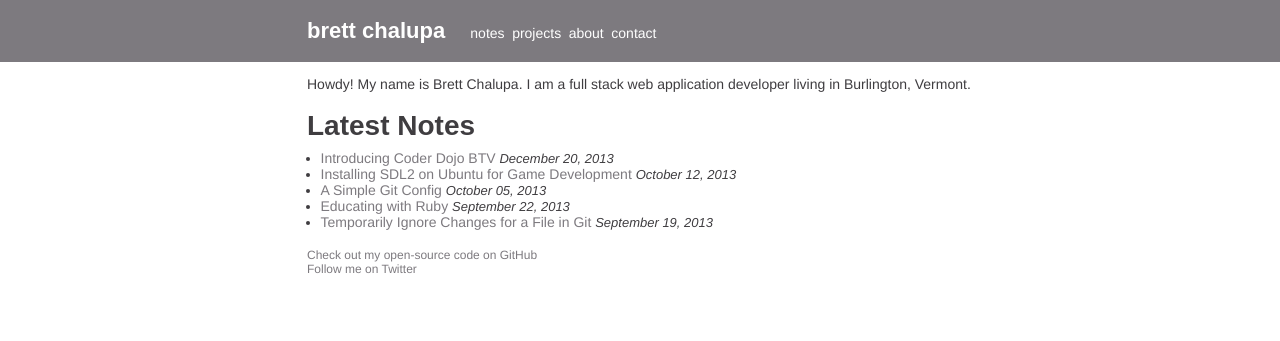
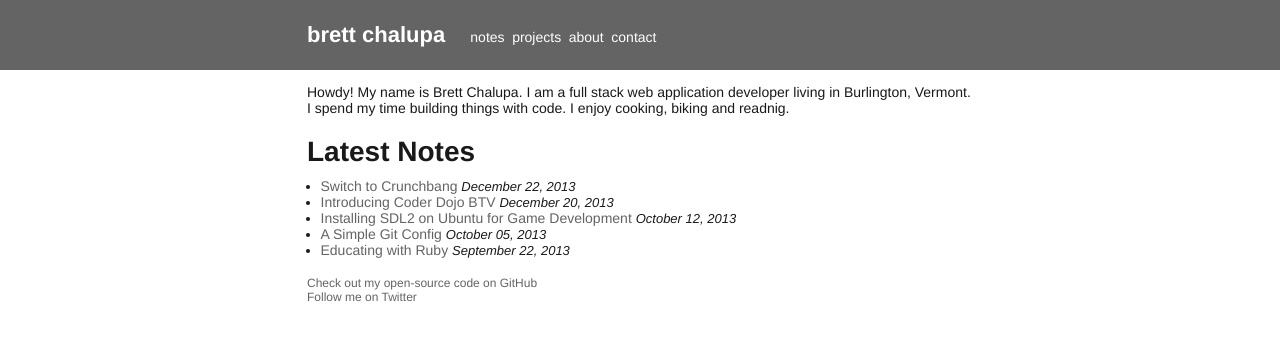
Before and after one commit to brettchalupa/brettchalupa.github.io, a Jekyll site: the page built from index.html, in a window 1280 px wide. Shown: the top 341 px of the page. Built offline with Jekyll 4.4.1, drawn with Linux system fonts in a browser that asks for light colours; Markdown is read by kramdown in place of the engine named in the settings.

Commit message:
Update styles, use Myth and create crunchbang post skeleton.

````diff
--- a/_layouts/default.html
+++ b/_layouts/default.html
@@ -10,7 +10,7 @@
       <link rel="stylesheet" href="/css/syntax.css">
 
       <!-- Custom CSS -->
-      <link rel="stylesheet" href="/css/main.css">
+      <link rel="stylesheet" href="/css/style.css">
 
       <link rel="shortcut icon" href="favicon.png" />
     </head>
--- a/_posts/2013-10-12-installing-sdl2-on-ubuntu-for-game-development.markdown
+++ b/_posts/2013-10-12-installing-sdl2-on-ubuntu-for-game-development.markdown
@@ -28,14 +28,17 @@ Here are the steps I took to install SDL2 on Ubuntu 13.04 from the source:
   cd SDL2-2.0.0.tar.gz
   ```
 4. Execute configure
+
   ```
   ./configure
   ```
 5. Run `make`
+
   ```
   make
   ```
-6. Run `make installl`
+6. Run `make install`
+
   ```
   sudo make install
   ```
--- /dev/null
+++ b/_posts/2013-12-22-switch-to-crunchbang.markdown
@@ -0,0 +1,6 @@
+---
+layout: post
+title: "Switch to Crunchbang"
+date: 2013-12-22 12:15:00
+tags: linux, crunchbang
+---
--- a/contact.html
+++ b/contact.html
@@ -6,6 +6,6 @@ title: Contact - Brett Chalupa
 <div id="contact">
   <h1>Contact</h1>
 
-  <p>The best way to reach me is email:</p>
-  <pre>brettchalupa@gmail.com</pre>
+  <p>The best way to reach me is via email:</p>
+  <p><code>brettchalupa@gmail.com</code></p>
 </div>
--- a/css/main.css
+++ b/css/style-myth.css
@@ -1,8 +1,12 @@
-/*****************************************************************************/
-/*
-/* Common
-/*
-/*****************************************************************************/
+:root {
+  var-main-color: rgb(25, 25, 25);
+  var-sub-color: rgb(100, 100, 100);
+  var-background-color: rgb(255, 255, 255);
+  var-anchor-color: var(sub-color);
+  var-anchor-hover-color: rgb(155, 155, 155);
+  var-code-text-color: rgb(225, 225, 225);
+  var-code-background-color: rgb(100, 100, 100);
+}
 
 /* Global Reset */
 * {
@@ -19,39 +23,40 @@ html, body {
 }
 
 body {
-  background-color: rgb(255, 255, 255);
-  color: rgb(63, 61, 64);
+  background-color: var(background-color);
+  color: var(main-color);
   font: 1rem Helvetica, Arial, sans-serif;
   text-align: left;
 }
 
-h1, h2, h3, h4, h5, h6 {
-  font-family: Arial, sans-serif;
-  padding: 8px 0;
-}
-
 h1 {
   font-size: 3.2rem;
+  padding: 12px 0;
 }
 
 h2 {
   font-size: 2.8rem;
+  padding: 10px 0;
 }
 
 h3 {
   font-size: 2.5rem;
+  padding: 8px 0;
 }
 
 h4 {
   font-size: 2.2rem;
+  padding: 6px 0;
 }
 
 h5 {
   font-size: 1.8rem;
+  padding: 4px 0;
 }
 
 h6 {
   font-size: 1.6rem;
+  padding: 3px 0;
 }
 
 span, p, li, code, pre, li span {
@@ -68,38 +73,30 @@ p {
 
 a,
 a:visited {
-  color: rgb(125, 122, 127);
+  color: var(anchor-color);
   text-decoration: none;
 }
 
 a:hover {
-  color: rgb(188, 183, 191);
-  -webkit-transition: color 0.5s ease-in;
-  -moz-transition: color 0.5s ease-in;
-  -o-transition: color 0.5s ease-in;
-  -ms-transition: color 0.5s ease-in;
-  transition: color 0.5s ease-in;
+  color: var(anchor-hover-color);
+  transition: color 0.333s ease-in;
 }
 
 /* standard */
-pre {
-  border: 1px solid #ddd;
-  background-color: #eef;
-  padding: 0 .4rem;
+pre, code {
+  color: var(code-text-color);
+  background-color: var(code-background-color);
+  padding: 0.8rem 0.4rem;
+  border-radius: 4px;
+}
+
+code {
+  padding: 0.2rem 0.4rem;
+  font-size: 1.2rem;
 }
 
 ul, ol {
   margin-left: 1.35rem;
-}
-
-code {
-  border: 1px solid #ddd;
-  background-color: #eef;
-  padding: 0 .2rem;
-}
-
-pre code {
-  border: none;
 }
 
 /* terminal */
@@ -117,7 +114,7 @@ pre.terminal code {
 
 .site {
   margin: 0 auto;
-  width 100%;
+  width: 100%;
 }
 
 .row {
@@ -125,7 +122,7 @@ pre.terminal code {
 }
 
 .header {
-  background-color: rgb(125, 122, 127);
+  background-color: var(sub-color);
   padding: 10px 0;
   margin-bottom: 14px;
 }
@@ -134,11 +131,17 @@ pre.terminal code {
   font-size: 22px;
   text-transform: lowercase;
   display: inline-block;
-  color: rgb(255, 255, 255);
+  color: var(background-color);
+  margin: 0;
 }
 
 .header a {
-  color: rgb(255, 255, 255);
+  color: var(background-color);
+}
+
+.header a:hover {
+  color: var(anchor-hover-color);
+  transition: color 0.333s ease-in;
 }
 
 .nav {
--- /dev/null
+++ b/css/style.css
@@ -0,0 +1,178 @@
+
+
+/* Global Reset */
+
+* {
+  margin: 0;
+  padding: 0;
+}
+
+html {
+  font-size: 10px;
+  /* set root em */
+}
+
+html,
+body {
+  height: 100%;
+}
+
+body {
+  background-color: rgb(255, 255, 255);
+  color: rgb(25, 25, 25);
+  font: 1rem Helvetica, Arial, sans-serif;
+  text-align: left;
+}
+
+h1 {
+  font-size: 3.2rem;
+  padding: 12px 0;
+}
+
+h2 {
+  font-size: 2.8rem;
+  padding: 10px 0;
+}
+
+h3 {
+  font-size: 2.5rem;
+  padding: 8px 0;
+}
+
+h4 {
+  font-size: 2.2rem;
+  padding: 6px 0;
+}
+
+h5 {
+  font-size: 1.8rem;
+  padding: 4px 0;
+}
+
+h6 {
+  font-size: 1.6rem;
+  padding: 3px 0;
+}
+
+span,
+p,
+li,
+code,
+pre,
+li span {
+  font-size: 1.4rem;
+}
+
+blockquote {
+  font-size: 1.6rem;
+}
+
+p {
+  margin: 10px 0;
+}
+
+a,
+a:visited {
+  color: rgb(100, 100, 100);
+  text-decoration: none;
+}
+
+a:hover {
+  color: rgb(155, 155, 155);
+  -webkit-transition: color 0.333s ease-in;
+  transition: color 0.333s ease-in;
+}
+
+/* standard */
+
+pre,
+code {
+  color: rgb(225, 225, 225);
+  background-color: rgb(100, 100, 100);
+  padding: 0.8rem 0.4rem;
+  border-radius: 4px;
+}
+
+code {
+  padding: 0.2rem 0.4rem;
+  font-size: 1.2rem;
+}
+
+ul,
+ol {
+  margin-left: 1.35rem;
+}
+
+/* terminal */
+
+pre.terminal {
+  border: 1px solid #000;
+  background-color: #333;
+  color: #FFF;
+}
+
+pre.terminal code {
+  background-color: #333;
+}
+
+/* DEFAULT LAYOUT STYLES */
+
+.site {
+  margin: 0 auto;
+  width: 100%;
+}
+
+.row {
+  max-width: 666px;
+  margin: 0 auto;
+}
+
+.header {
+  background-color: rgb(100, 100, 100);
+  padding: 10px 0;
+  margin-bottom: 14px;
+}
+
+.title {
+  font-size: 22px;
+  text-transform: lowercase;
+  display: inline-block;
+  color: rgb(255, 255, 255);
+  margin: 0;
+}
+
+.header a {
+  color: rgb(255, 255, 255);
+}
+
+.header a:hover {
+  color: rgb(155, 155, 155);
+  -webkit-transition: color 0.333s ease-in;
+  transition: color 0.333s ease-in;
+}
+
+.nav {
+  list-style: none;
+  display: inline-block;
+  margin-left: 2rem;
+}
+
+.nav-item {
+  padding: 0 .24rem;
+  display: inline-block;
+}
+
+.footer {
+  padding-top: 0.8rem;
+}
+
+.footer p {
+  font-size: 1.2rem;
+}
+
+/* POST STYLES */
+
+.date {
+  font-style: italic;
+  font-size: 1.3rem;
+}
--- a/index.html
+++ b/index.html
@@ -1,12 +1,15 @@
 ---
 layout: default
-title: home - brett chalupa
+title: Brett Chalupa
 ---
 
 <div id="home">
   <p>Howdy! My name is Brett Chalupa. I am a full stack web application
-  developer living in Burlington, Vermont.</p>
+  developer living in Burlington, Vermont. I spend my time building things with
+  code. I enjoy cooking, biking and readnig.</p>
+
   <h2>Latest Notes</h2>
+
   <ul class="posts">
     {% for post in site.posts limit:5 %}
       <li><a href="{{ post.url }}">{{ post.title }}</a> <span class="date">{{ post.date | date: "%B %d, %Y" }}</span></li>
````
Also changed, not shown: bmo.markdown (deleted, +0 -32 lines), notes.html (added, +13 -0 lines), projects.html (added, +13 -0 lines).
